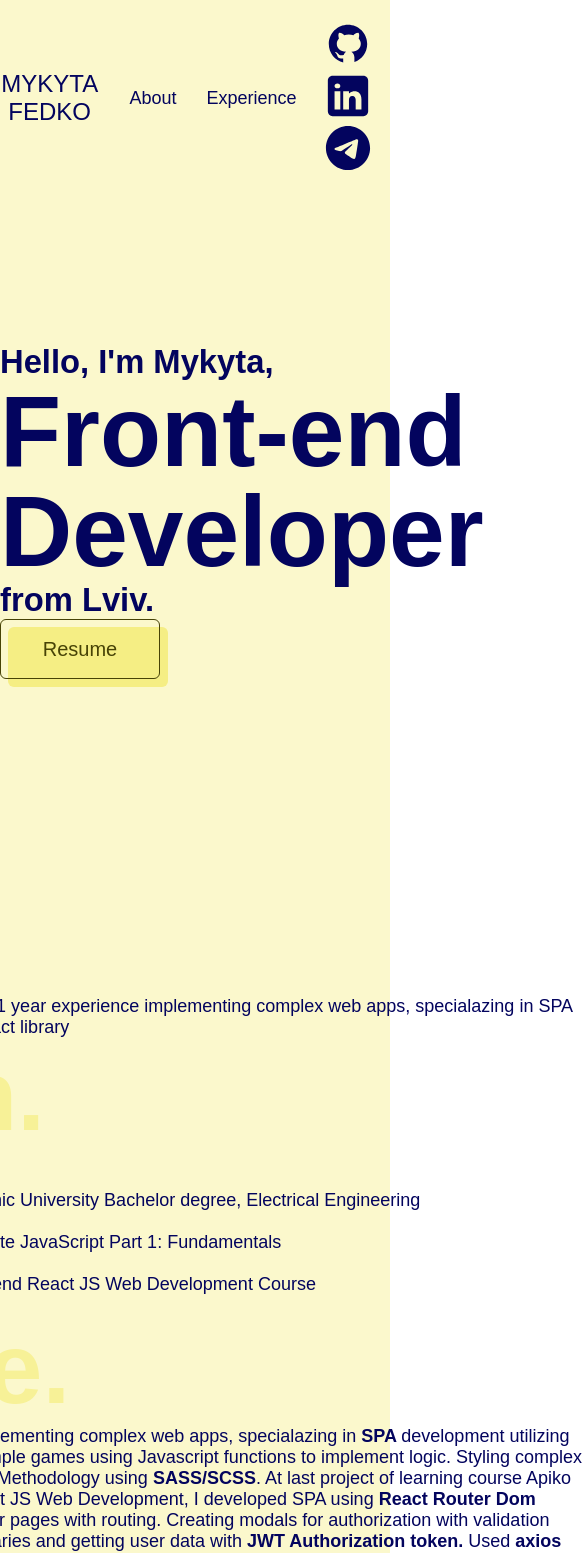
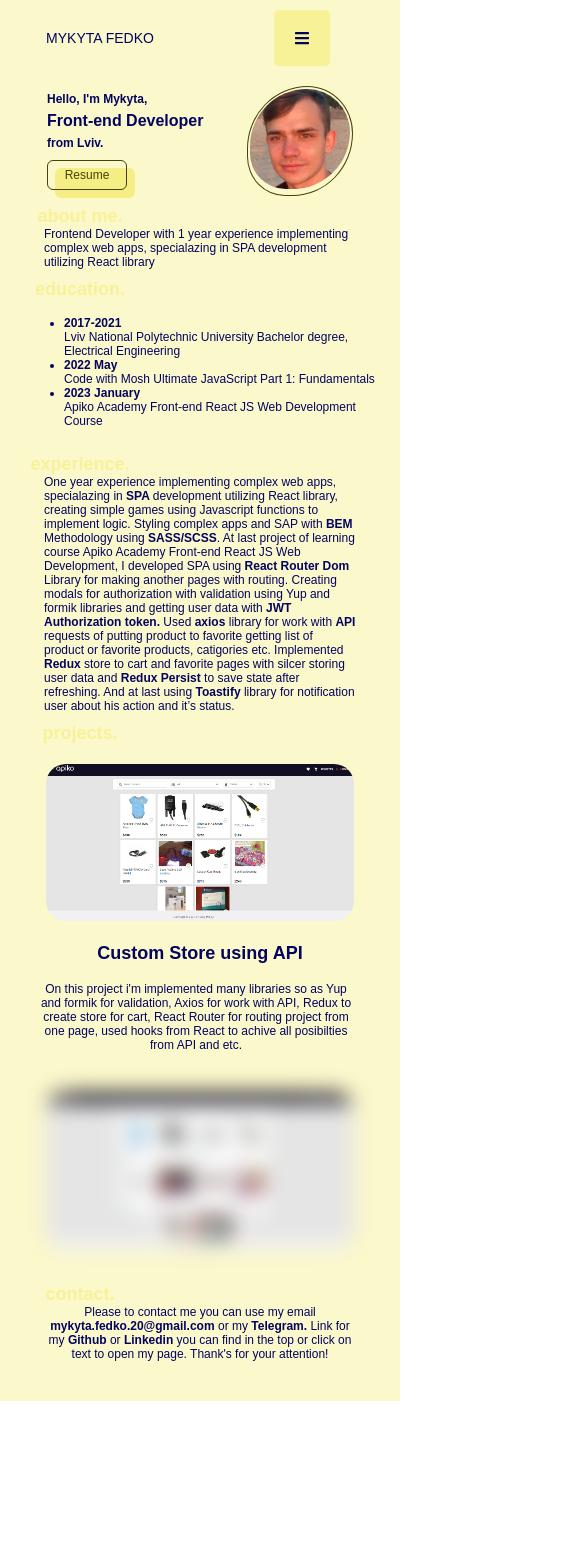
Before and after one commit to NickFedko/Mykyta-Fedko-Portfolio, a React (Create React App) app: page / in a window 390 px wide. Shown: the top 1553 px of the page, 585 px wide, since content can reach past the window. After the commit the page ends 1401 px from the top, so only its background shows below. Built offline with nearby package versions, Linux system fonts and the light colour scheme.

Commit message:
added mobile version

```diff
--- a/src/App.js
+++ b/src/App.js
@@ -24,8 +24,6 @@ function App() {
     window.scrollTo({top: 0, behavior: 'smooth'});
   };
 
-  console.log(showScroll);
-
   return (
     <div className="App">
       <Header />
--- a/src/assets/styles/App.css
+++ b/src/assets/styles/App.css
@@ -2,6 +2,8 @@
   --font-size-header-logo: 24px;
   --font-size-large: 24px;
   --font-size-medium: 18px;
+  --font-size-mobile-large: 18px;
+  --font-size-mobile-medium: 12px;
   --font-size-introduction: 28px;
   --font-size-introduction-large: 100px;
   --font-size-introduction-button: 20px;
@@ -54,6 +56,39 @@
 
 .header__nav__icons img:hover {
   transform: scale(1.2);
+}
+
+.hamburger {
+  position: absolute;
+  display: none;
+  flex-direction: column;
+  align-items: center;
+  justify-content: center;
+  top: 10px;
+  right: 60px;
+  background-color: var(--font-color-light-yellow);
+  border-radius: 5px;
+  padding: 20px;
+  text-align: left;
+  transition: ease-in-out 0.5s;
+}
+
+.hamburger svg {
+  align-self: end;
+}
+
+.hamburger a {
+  padding: 4px;
+  text-decoration: none;
+  color: var(--font-color-dark-blue);
+}
+
+.hamburger__icons {
+  margin-top: 10px;
+}
+
+.hamburger img {
+  height: 48px;
 }
 
 .introduction {
@@ -191,7 +226,6 @@
 
 .experience__projects__block img {
   width: 560px;
-  height: 400px;
   object-fit: cover;
   border-radius: 20px;
   transition: all ease-in-out 0.3s;
@@ -245,3 +279,114 @@
 }
 
 @import url('https://fonts.googleapis.com/css2?family=Poppins:wght@500&display=swap');
+
+@media only screen and (max-width : 420px) {
+  .App {
+    width: 400px;
+  }
+
+  .header__nav__logo {
+    font-size: 14px;
+    margin-top: 10px;
+    margin-right: 200px;
+    align-self: start;
+  }
+
+  .header__nav__links, .header__nav__icons {
+    display: none;
+  }
+
+  .hamburger {
+    display: flex;
+  }
+
+  .introduction {
+    justify-content: center;
+    margin-top: 20px;
+  }
+
+  .introduction__info {
+    width: 200px;
+  }
+
+  .introduction__info h3 {
+    font-size: 12px;
+  }
+
+  .introduction__info h1 {
+    font-size: 16px;
+    line-height: 30px;
+  }
+
+  .introduction__photo img {
+    width: 100px;
+    height: 100px;
+    margin-right: 0px;
+  }
+
+  .introduction__info__button__bg, .introduction__info button {
+    width: 80px;
+    height: 30px;
+    font-size: var(--font-size-mobile-medium);
+    margin-top: 10px;
+  }
+
+  .about, .experience {
+    width: 400px;
+  }
+
+  .about h1, .experience h1, .footer h1 {
+    font-size:  var(--font-size-mobile-large);
+    margin-right: 240px;
+    margin-top: 10px;
+  }
+
+  .about p, .experience p {
+    font-size: var(--font-size-mobile-medium);
+    width: 312px;
+  }
+
+  .about ul li {
+    font-size: var(--font-size-mobile-medium);
+  }
+
+  .experience__projects {
+    flex-direction: column;
+  }
+
+  .experience__projects__block {
+    width: 320px;
+    justify-content: center;
+    align-items: center;
+    text-align: center;
+  }
+
+  .experience__projects__block img {
+    width: 308px;
+  }
+
+  .experience__projects__block h3 {
+    font-size: var(--font-size-mobile-large);
+  }
+
+  .experience__projects__block p {
+    font-size: var(--font-size-mobile-medium);
+  }
+
+  .experience__projects__block span {
+    font-size: var(--font-size-mobile-large);
+    top: 72px;
+    left: 108px;
+  }
+
+  .footer  p {
+    width: 308px;
+    font-size: var(--font-size-mobile-medium);
+    text-align: center;
+  }
+
+  body {
+    width: 400px;
+    margin: 0;
+  }
+}
--- a/src/components/Header.jsx
+++ b/src/components/Header.jsx
@@ -1,8 +1,12 @@
 import github from '../assets/images/icons/github.svg';
 import linkedin from '../assets/images/icons/linkedin.svg';
 import telegram from '../assets/images/icons/telegram.svg';
+import { FaArrowDown, FaBars } from 'react-icons/fa';
+import { useState } from 'react';
 
 export default function Header() {
+    const [openMenu, setOpenMenu] = useState(false);
+
     return (
         <header className="App__header">
             <nav className='header__nav'>
@@ -22,6 +26,27 @@ export default function Header() {
                         <img alt='telegram'src={telegram}/>
                     </a>
                 </div>
+                {openMenu
+                ?   <div className='hamburger'>
+                        <FaArrowDown onClick={() => setOpenMenu(!openMenu)}/>
+                        <a href="#about">About</a>
+                        <a href="#experience">Experience</a>
+                        <div className='hamburger__icons'>
+                            <a href="https://github.com/NickFedko" target="_blank" rel="noreferrer">
+                                <img alt='github' src={github}/>
+                            </a>
+                            <a href="https://linkedin.com/in/mykyta-fedko-042047259/" target="_blank" rel="noreferrer">
+                                <img alt='linkedin' src={linkedin}/>
+                            </a>
+                            <a href="https://t.me/vsimudituporoshenka" target="_blank" rel="noreferrer">
+                                <img alt='telegram'src={telegram}/>
+                            </a>
+                        </div>
+                    </div>
+                :   <div className='hamburger'>
+                        <FaBars onClick={() => setOpenMenu(!openMenu)}/>
+                    </div>
+                }
             </nav>
         </header>
     )
```
